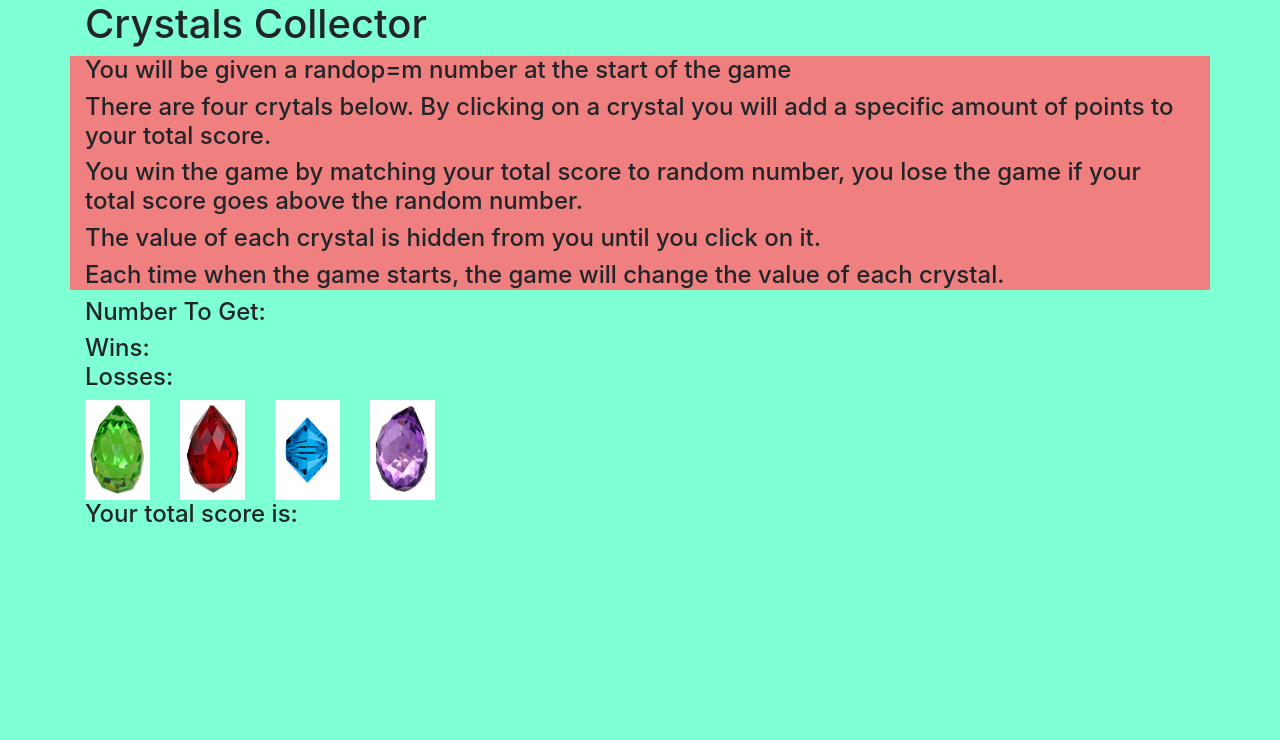
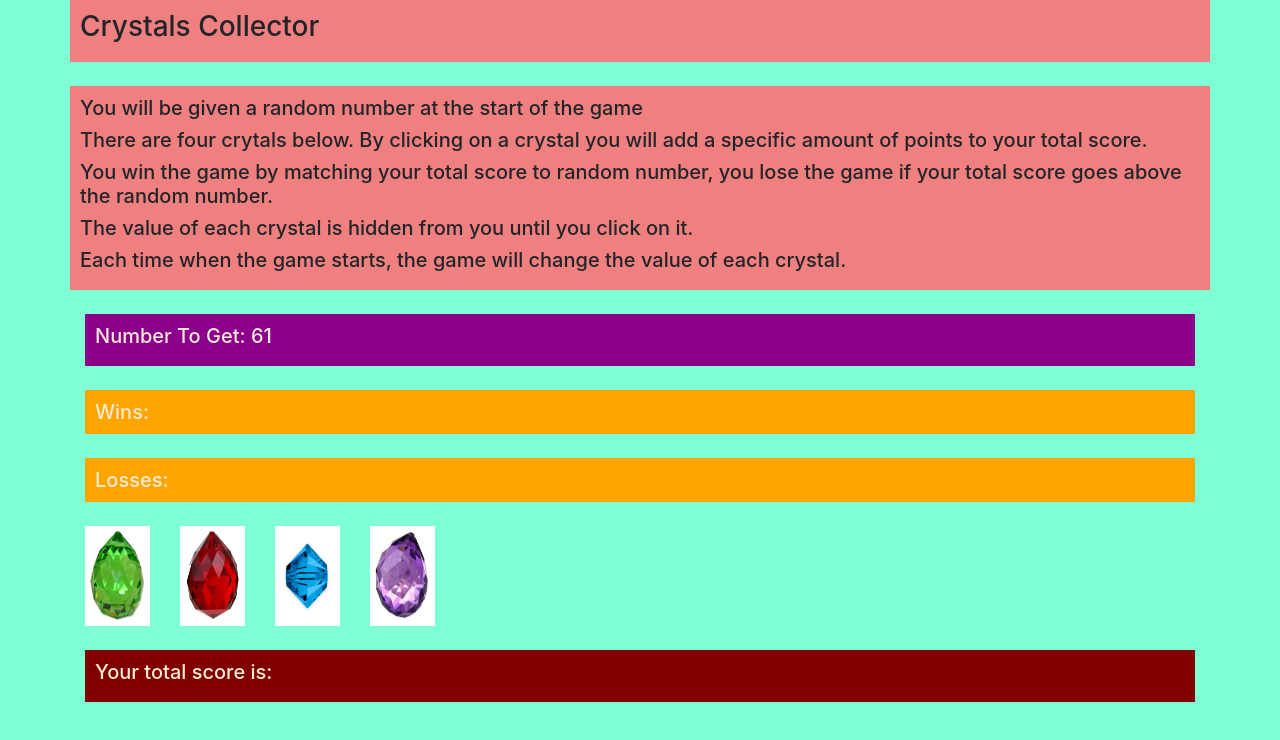
Before and after one commit to Abhishu7/unit-4-game, a plain HTML site: page index.html in a window 1280 px wide. Drawn offline with nearby package versions, Linux system fonts and the light colour scheme.

Commit message:
adjusted css, added random number function

```diff
--- a/assets/css/style.css
+++ b/assets/css/style.css
@@ -1,5 +1,35 @@
 #instructions {
     background: lightcoral;
+    margin: auto;
+    padding: 10px
+
+}
+
+#header {
+    background: lightcoral;
+    margin: auto;
+    padding: 10px
+}
+
+.numberToMatch {
+    background: darkmagenta;
+    color: antiquewhite;
+    margin: auto;
+    padding: 10px;
+}
+
+.wl {
+    background: orange;
+    color: antiquewhite;
+    margin: auto;
+    padding: 10px;
+}
+
+.total{
+    background: maroon;
+    color: antiquewhite;
+    margin: auto;
+    padding: 10px;
 }
 
 body {
--- a/assets/javascrip/game.js
+++ b/assets/javascrip/game.js
@@ -0,0 +1,10 @@
+var wins = 0;
+var losses = 0;
+var total = 0;
+
+$(document).ready(function () {
+
+    var randomNumber = Math.floor(Math.random() * 102) + 19;
+    console.log(randomNumber);
+    $("#randomNumber").text(randomNumber);
+});
--- a/index.html
+++ b/index.html
@@ -12,32 +12,45 @@
 </head>
 
 <body>
-    <div class="container" id="header"> <h1>Crystals Collector</h1></div>
+    <div class="container" id="header">
+        <h3>Crystals Collector</h3>
+    </div>
+
+    <br>
+
     <div class="container" id="instructions">
-        <h4>You will be given a randop=m number at the start of the game</h4>
-        <h4>There are four crytals below. By clicking on a crystal you will add a specific amount of points to your
-            total score.</h4>
-        <h4>You win the game by matching your total score to random number, you lose the game if your total score goes
-            above the random number.</h4>
-        <h4>The value of each crystal is hidden from you until you click on it.</h4>
-        <h4>Each time when the game starts, the game will change the value of each crystal.</h4>
+        <h5>You will be given a random number at the start of the game</h5>
+        <h5>There are four crytals below. By clicking on a crystal you will add a specific amount of points to your
+            total score.</h5>
+        <h5>You win the game by matching your total score to random number, you lose the game if your total score goes
+            above the random number.</h5>
+        <h5>The value of each crystal is hidden from you until you click on it.</h5>
+        <h5>Each time when the game starts, the game will change the value of each crystal.</h5>
     </div>
+
+    <br>
+
     <div class="container">
         <div class="numberToMatch">
-            <h4>Number To Get:
+            <h5>Number To Get:
                 <span id="randomNumber"></span>
-            </h4>
+            </h5>
         </div>
 
+        <br>
 
         <div class="winsAndLosses">
-            <h4>Wins:
-                <span id="numberWins"></span>
-                </br>
-                Losses:
-                <span id="numberLosses"></span>
-            </h4>
+            <h5 class="wl">Wins:
+                <span id="wins"></span>
+            </h5>
+            </br>
+            <h5 class="wl">Losses:
+                <span id="losses"></span>
+            </h5>
         </div>
+
+        <br>
+
         <div class="row">
             <input type="image" class=" col-1 button one" style="height: 100px; width: 50px;"
                 src="assets\images\greencrystal.jpg"></input>
@@ -49,10 +62,12 @@
                 src="assets\images\purplecrystal.jpg"></input>
         </div>
 
-        <div class="userTotal">
-            <h4>Your total score is:
+        <br>
+
+        <div class="total">
+            <h5>Your total score is:
                 <span id="finalTotal"></span>
-            </h4>
+            </h5>
         </div>
     </div>
 </body>
```
